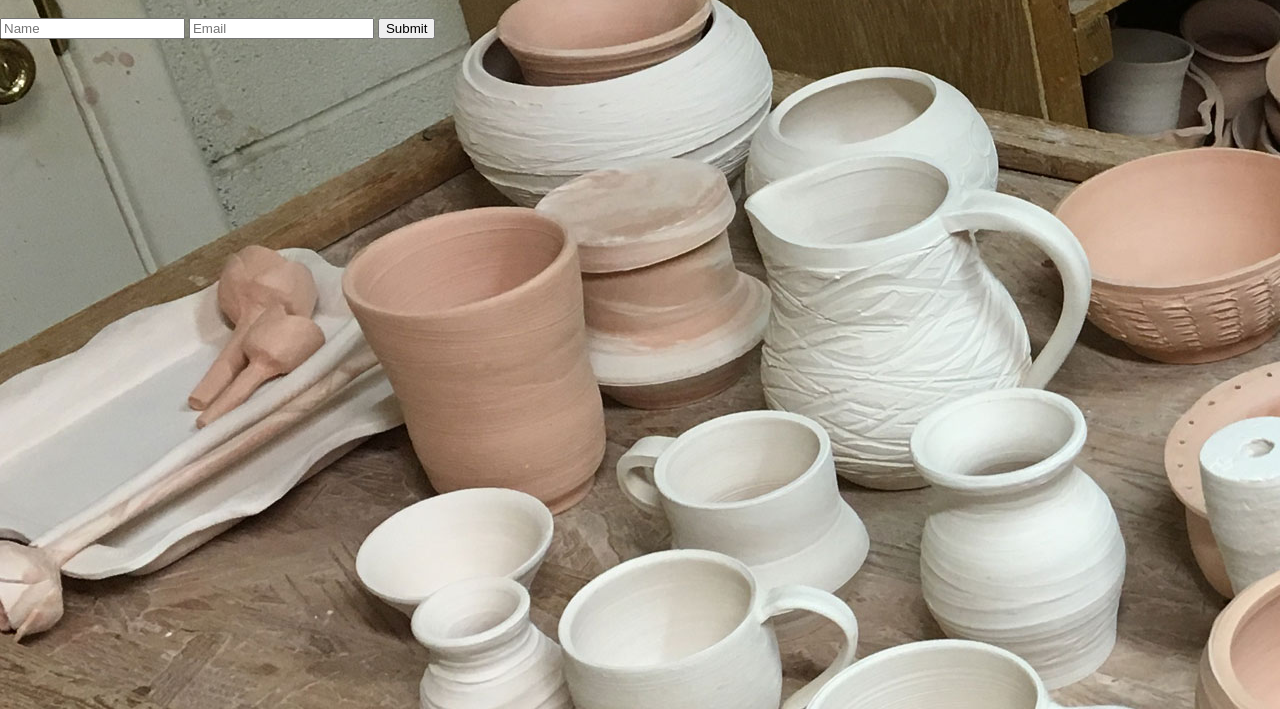
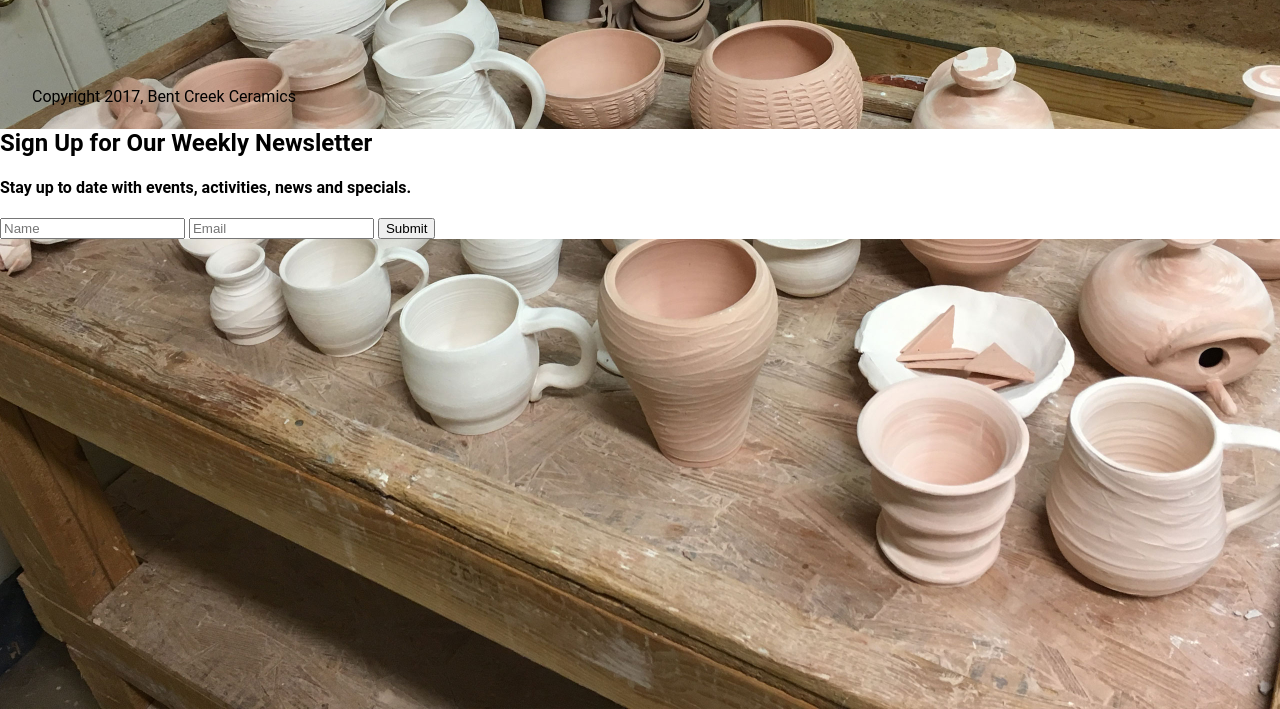
Before and after one commit to hamiltonmoore/week-one-project, a plain HTML site: page newsletter.html in a window 1280 px wide. Shown: the part 91-800 px from the top of the page. Drawn offline with Linux system fonts and the light colour scheme.

Commit message:
taking a break

```diff
--- a/newsletter.html
+++ b/newsletter.html
@@ -20,13 +20,16 @@
             </nav>
         </header>
         <main>
-           <h2>Sign Up for Our Weekly Newsletter</h2>
-           <h4>Stay up to date with events, activities, news and specials.</h4>
                 <form>
+                    <h2>Sign Up for Our Weekly Newsletter</h2>
+                    <h4>Stay up to date with events, activities, news and specials.</h4>
                     <input type="text" placeholder="Name"></input>
                     <input type="text" placeholder="Email"></input>
                     <input type="submit"></input>
                 </form>
         </main>
+        <footer>
+            <p>Copyright 2017, Bent Creek Ceramics</p>
+        </footer>
     </body>
 </html>
--- a/styles.css
+++ b/styles.css
@@ -71,6 +71,18 @@ nav{
     width: 5px;
 }
 
-#newsLetterBody {
+ #newsLetterBody {
     background-image: url("./images/optimized/background-2.jpg");
+    background-size: 100%;
 }
+
+form{
+    position: relative;
+    top: 200px;
+    background-color: white;
+}
+
+footer{
+    padding: 2rem;
+    background-color:
+}
```
